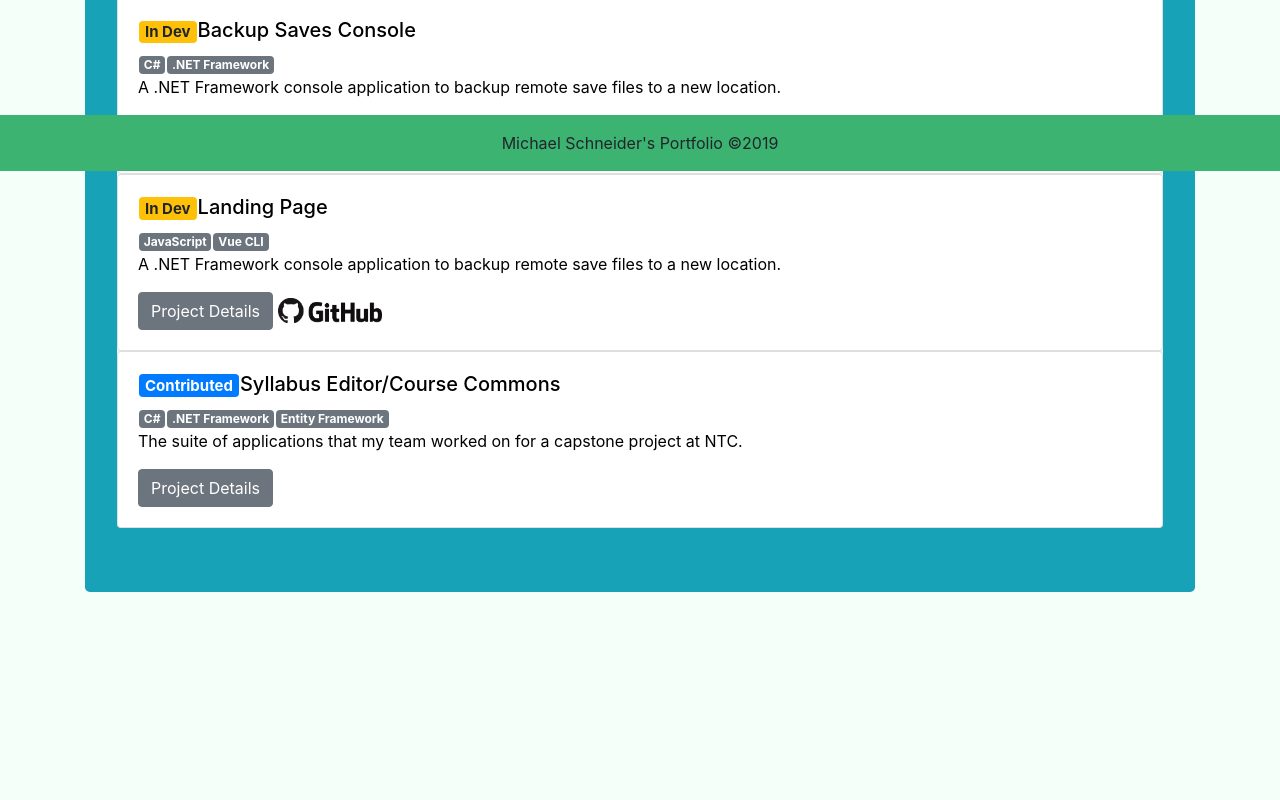
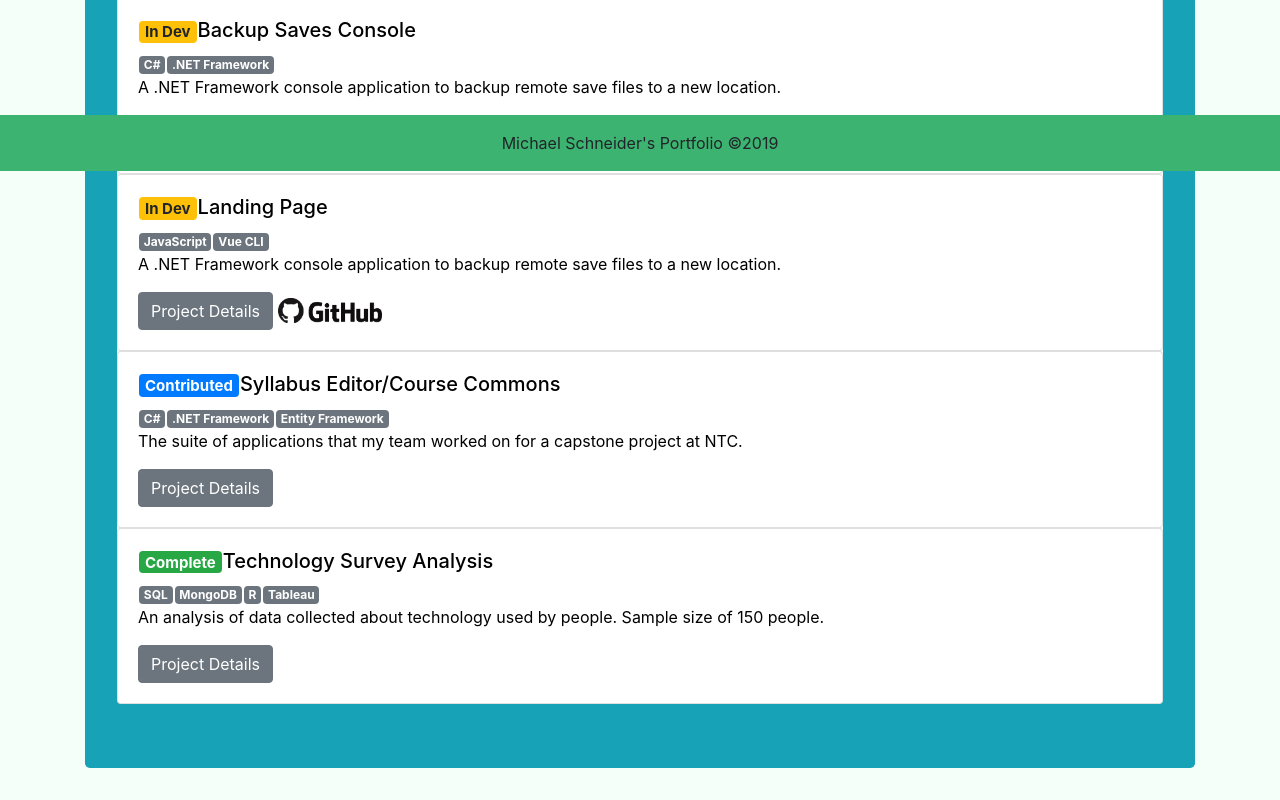
Before and after one commit to mikeschneiderdotme/landingpage, a Vue app: page /projects in a window 1280 px wide. Shown: the part 629-1429 px from the top of the page. Before the commit the page ends 1253 px from the top, so only its background shows below. Built offline with nearby package versions, Linux system fonts and the light colour scheme.

Commit message:
Changed favicon and added analytics project

```diff
--- a/src/components/Projects.vue
+++ b/src/components/Projects.vue
@@ -250,6 +250,32 @@
 						</b-card>
 					</b-collapse>
 				</b-card>
+
+				<!-- Data Analytics -->
+				<b-card>
+					<h5 class="mt-0">
+						<b-badge id="padding" variant="success">Complete</b-badge>Technology Survey Analysis
+					</h5>
+					<b-badge id="padding">SQL</b-badge>
+					<b-badge id="padding">MongoDB</b-badge>
+					<b-badge id="padding">R</b-badge>
+					<b-badge id="padding">Tableau</b-badge>
+					<p>An analysis of data collected about technology used by people. Sample size of 150 people.</p>
+					<b-button v-b-toggle="'analytics'">Project Details</b-button>
+					<b-collapse id="analytics">
+						<b-card>
+							<b-button
+								href="https://docs.google.com/document/d/1Fm1vV60z8V89O5O6AeFOXKYOvXgeG1oY/export?format=pdf"
+								size="sm"
+							>Download PDF</b-button>
+							<b-embed
+								type="iframe"
+								aspect="4by3"
+								src="https://docs.google.com/document/d/e/2PACX-1vT9rFmzmoilSCSpG4egvm3j7R3trBdi3Dy02zJeU9pftgsSFOUdHCDyWTMwX-Bqaw/pub?embedded=true"
+							></b-embed>
+						</b-card>
+					</b-collapse>
+				</b-card>
 			</div>
 		</b-jumbotron>
 	</div>
```
Also changed, not shown: 1 other file (tests, documents, lock files or other folders).
